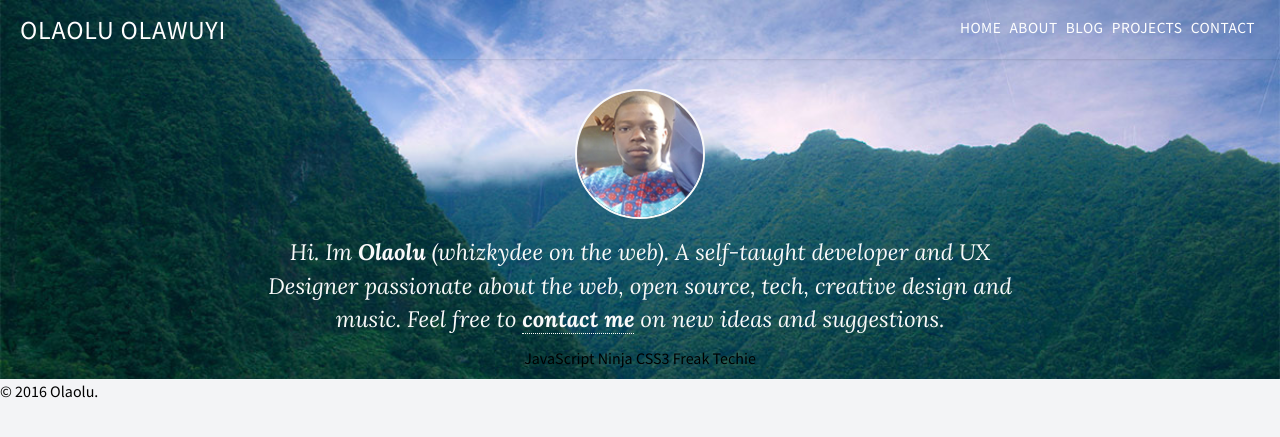
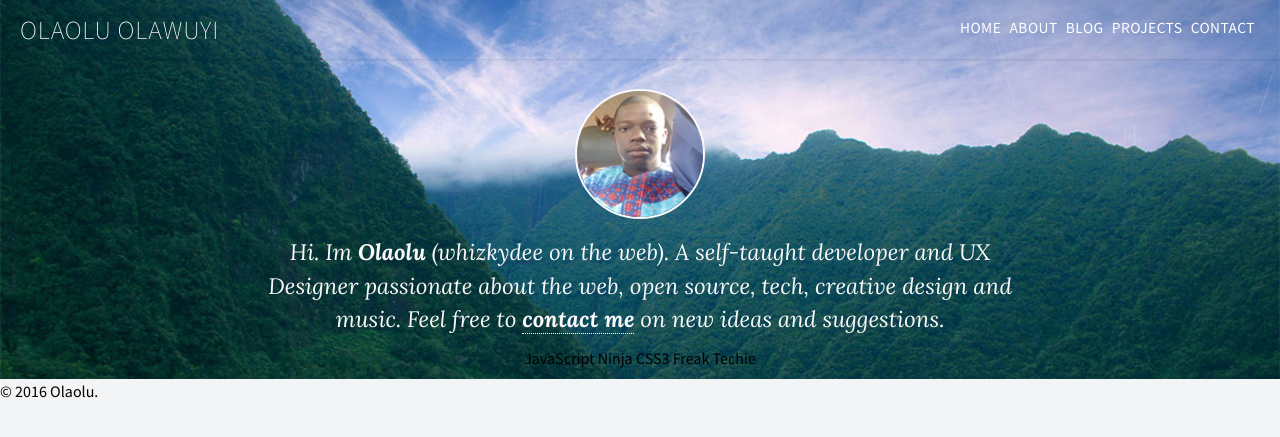
Before and after one commit to whizkydee/old-site, a Jekyll site: the page built from index.html, in a window 1280 px wide. Shown: the top 437 px of the page. Built offline with Jekyll 4.4.1, drawn with Linux system fonts in a browser that asks for light colours; nearby versions of some CDN libraries.

Commit message:
Update styles more

```diff
--- a/css/main.scss
+++ b/css/main.scss
@@ -10,6 +10,6 @@
 		"includes/typography",
 		"includes/normalize";
 
-@import url(https://fonts.googleapis.com/css?family=Lora:400,400i,700,700i|Source+Sans+Pro:400);
+@import url(https://fonts.googleapis.com/css?family=Lora:400,400i,700,700i|Source+Sans+Pro:400,200,300,600,700,900);
 
 @import "home";
```
